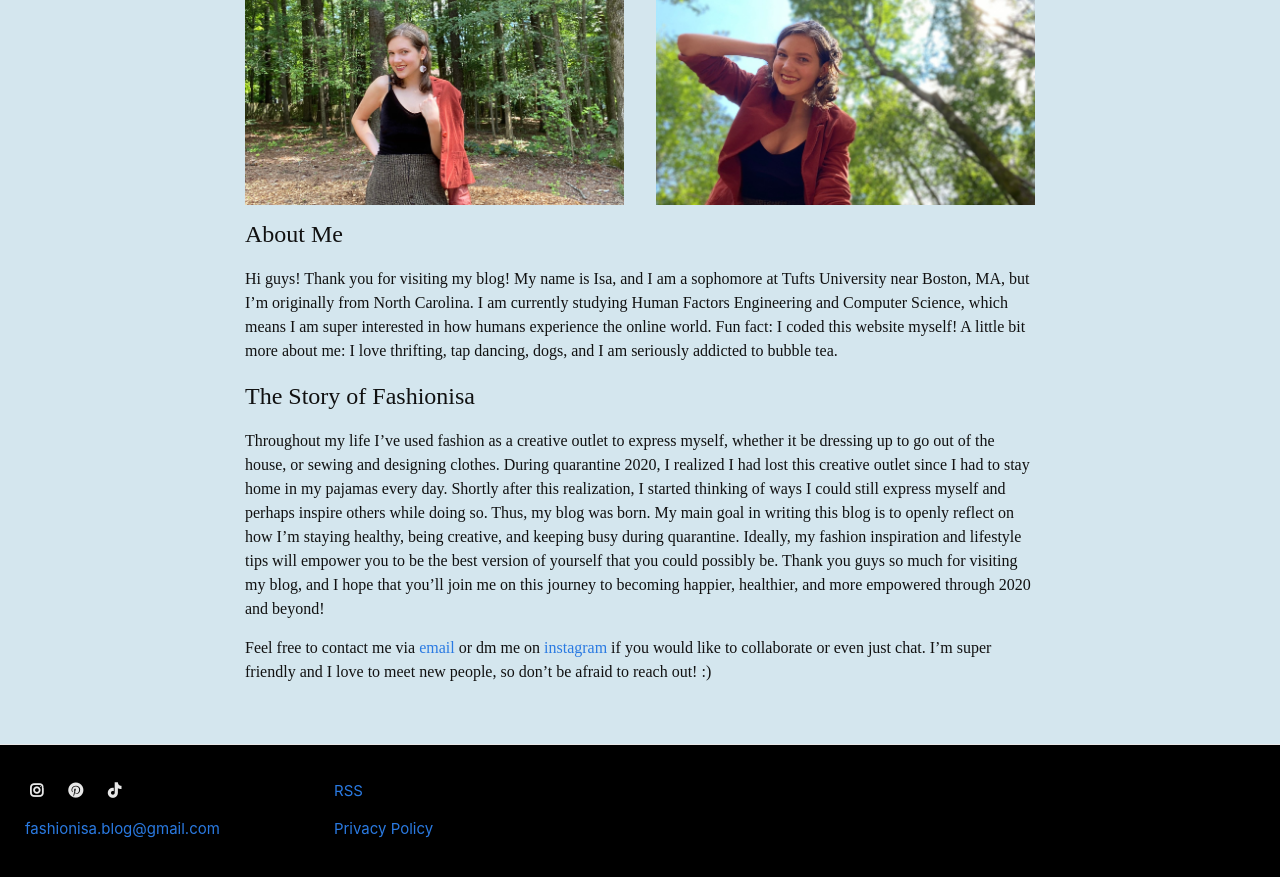
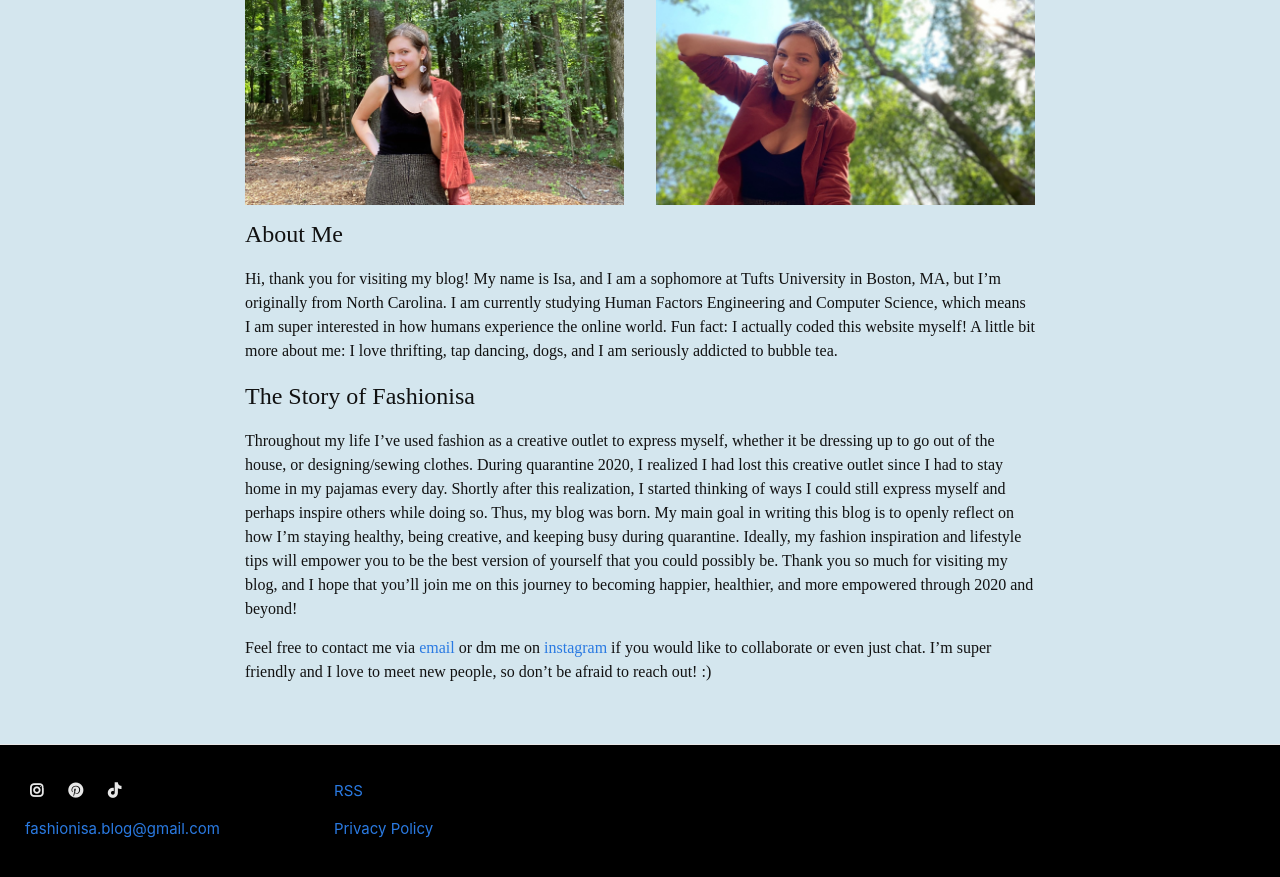
Before and after one commit to iwalte01/fashionisa-blog, a Jekyll site: the page built from about.html, in a window 1280 px wide and 900 px high, scrolled down 702 px. Shown: the top 877 px of the window. Built offline with Jekyll 4.4.1, drawn with Linux system fonts in a browser that asks for light colours; nearby versions of some CDN libraries.

Commit message:
finalized the about page

```diff
--- a/about.html
+++ b/about.html
@@ -29,11 +29,11 @@ permalink: /about/
 <div class="about-text">
 <h1><span>About Me</span></h1>
 
-<p>Hi guys! Thank you for visiting my blog! My name is Isa, and I am a sophomore at Tufts University near Boston, MA, but I’m originally from North Carolina. I am currently studying Human Factors Engineering and Computer Science, which means I am super interested in how humans experience the online world. Fun fact: I coded this website myself! A little bit more about me: I love thrifting, tap dancing, dogs, and I am seriously addicted to bubble tea.</p>
+<p>Hi, thank you for visiting my blog! My name is Isa, and I am a sophomore at Tufts University in Boston, MA, but I’m originally from North Carolina. I am currently studying Human Factors Engineering and Computer Science, which means I am super interested in how humans experience the online world. Fun fact: I actually coded this website myself! A little bit more about me: I love thrifting, tap dancing, dogs, and I am seriously addicted to bubble tea.</p>
 
 <h1><span>The Story of Fashionisa</span></h1>
 
-<p>Throughout my life I’ve used fashion as a creative outlet to express myself, whether it be dressing up to go out of the house, or sewing and designing clothes. During quarantine 2020, I realized I had lost this creative outlet since I had to stay home in my pajamas every day. Shortly after this realization, I started thinking of ways I could still express myself and perhaps inspire others while doing so. Thus, my blog was born. My main goal in writing this blog is to openly reflect on how I’m staying healthy, being creative, and keeping busy during quarantine. Ideally, my fashion inspiration and lifestyle tips will empower you to be the best version of yourself that you could possibly be. Thank you guys so much for visiting my blog, and I hope that you’ll join me on this journey to becoming happier, healthier, and more empowered through 2020 and beyond! </p>
+<p>Throughout my life I’ve used fashion as a creative outlet to express myself, whether it be dressing up to go out of the house, or designing/sewing clothes. During quarantine 2020, I realized I had lost this creative outlet since I had to stay home in my pajamas every day. Shortly after this realization, I started thinking of ways I could still express myself and perhaps inspire others while doing so. Thus, my blog was born. My main goal in writing this blog is to openly reflect on how I’m staying healthy, being creative, and keeping busy during quarantine. Ideally, my fashion inspiration and lifestyle tips will empower you to be the best version of yourself that you could possibly be. Thank you so much for visiting my blog, and I hope that you’ll join me on this journey to becoming happier, healthier, and more empowered through 2020 and beyond! </p>
 
 <p> Feel free to contact me via <a href="mailto: fashionisa.blog@gmail.com?" subject="subject text" target="_blank">email</a> or dm me on <a href="http://www.instagram.com/fashionisa.blog" target="_blank">instagram</a> if you would like to collaborate or even just chat. I’m super friendly and I love to meet new people, so don’t be afraid to reach out! :)</p>
 </div>
```
